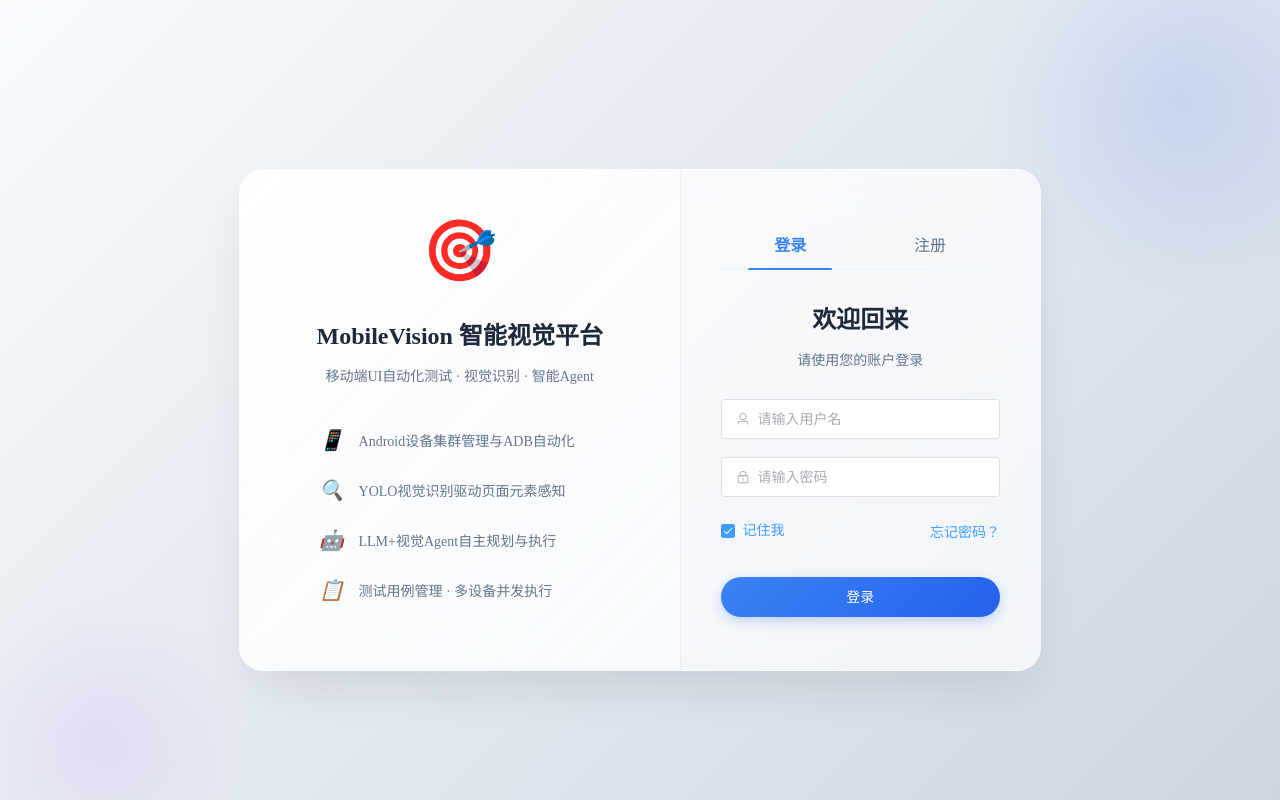
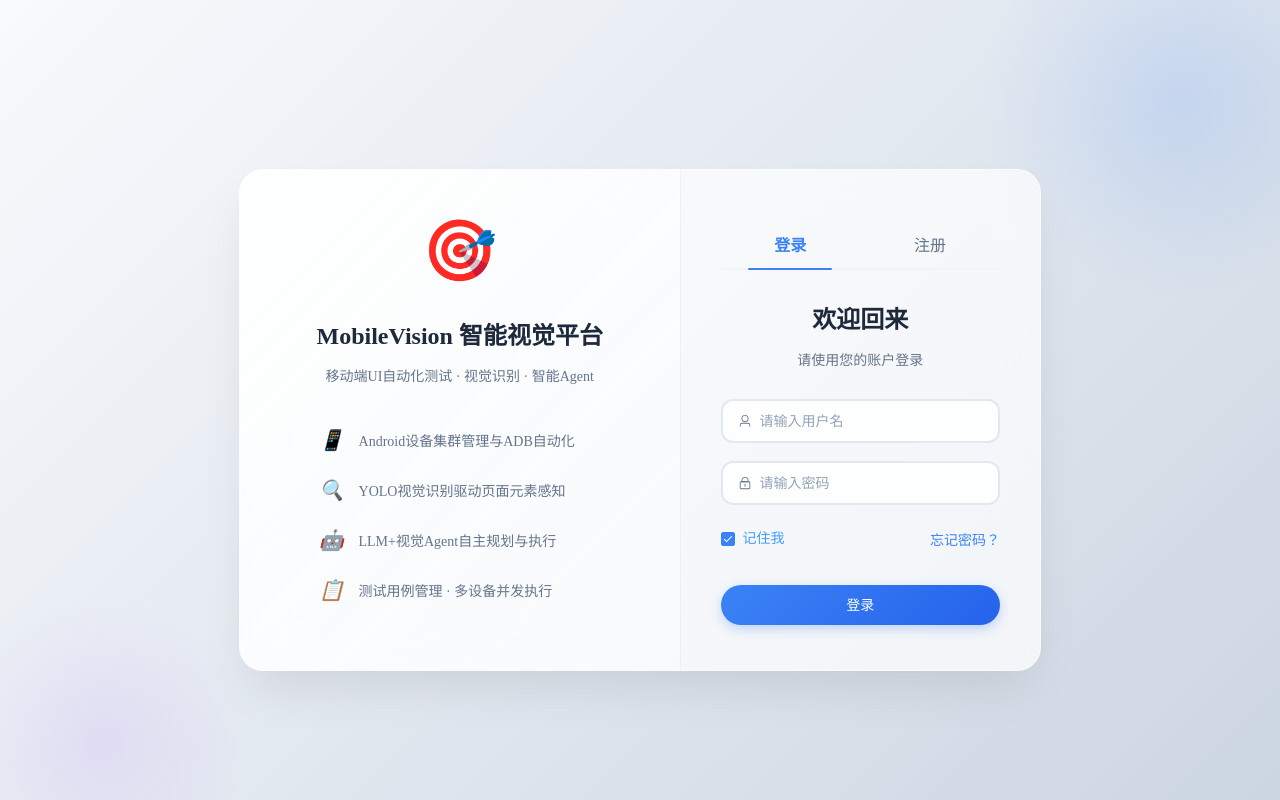
Before and after one commit to nightfall-w/mobile_vision, a Vue app in the folder mobile_vision_web/: page /login in a window 1280 px wide. Built offline with nearby package versions, Linux system fonts and the light colour scheme.

Commit message:
style: customize input fields and footer with new theme
- Add custom Element Plus input styles with semi-transparent background
- Update checkbox styles with blue theme color
- Update link colors with blue theme color
- Update footer styles with transparent background and new color scheme

```diff
--- a/mobile_vision_web/src/views/Login.vue
+++ b/mobile_vision_web/src/views/Login.vue
@@ -600,6 +600,58 @@ const handleRegister = async () => {
   margin-bottom: 20px;
 }
 
+:deep(.el-checkbox__input.is-checked .el-checkbox__inner) {
+  background-color: #3b82f6;
+  border-color: #3b82f6;
+}
+
+:deep(.el-checkbox__input.is-indeterminate .el-checkbox__inner) {
+  background-color: #3b82f6;
+  border-color: #3b82f6;
+}
+
+:deep(.el-checkbox__input.is-focus .el-checkbox__inner) {
+  border-color: #3b82f6;
+}
+
+:deep(.el-checkbox__label) {
+  color: #64748b;
+}
+
+:deep(.el-link) {
+  color: #3b82f6 !important;
+}
+
+/* Customize Element Plus inputs */
+:deep(.el-input__wrapper) {
+  background-color: rgba(255, 255, 255, 0.8) !important;
+  border: 2px solid #e2e8f0 !important;
+  border-radius: 12px !important;
+  box-shadow: none !important;
+  transition: all 0.2s !important;
+}
+
+:deep(.el-input__wrapper:hover) {
+  border-color: #cbd5e1 !important;
+}
+
+:deep(.el-input__wrapper.is-focus) {
+  border-color: #3b82f6 !important;
+  background-color: #fff !important;
+}
+
+:deep(.el-input__inner) {
+  color: #1e293b !important;
+}
+
+:deep(.el-input__inner::placeholder) {
+  color: #94a3b8 !important;
+}
+
+:deep(.el-input__prefix) {
+  color: #64748b !important;
+}
+
 .login-button,
 .register-button {
   width: 100%;
@@ -652,10 +704,10 @@ const handleRegister = async () => {
 .footer-info {
   text-align: center;
   padding: 20px;
-  color: #999;
+  color: #94a3b8;
   font-size: 12px;
-  border-top: 1px solid #eee;
-  background: #fafafa;
+  border-top: 1px solid rgba(0, 0, 0, 0.05);
+  background: transparent;
 }
 
 /* 响应式设计 */
```
